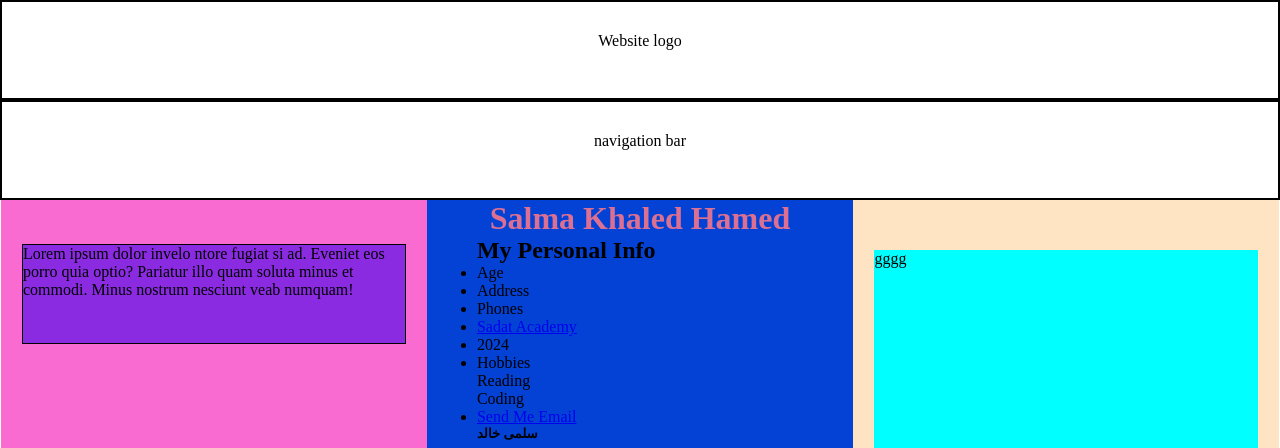
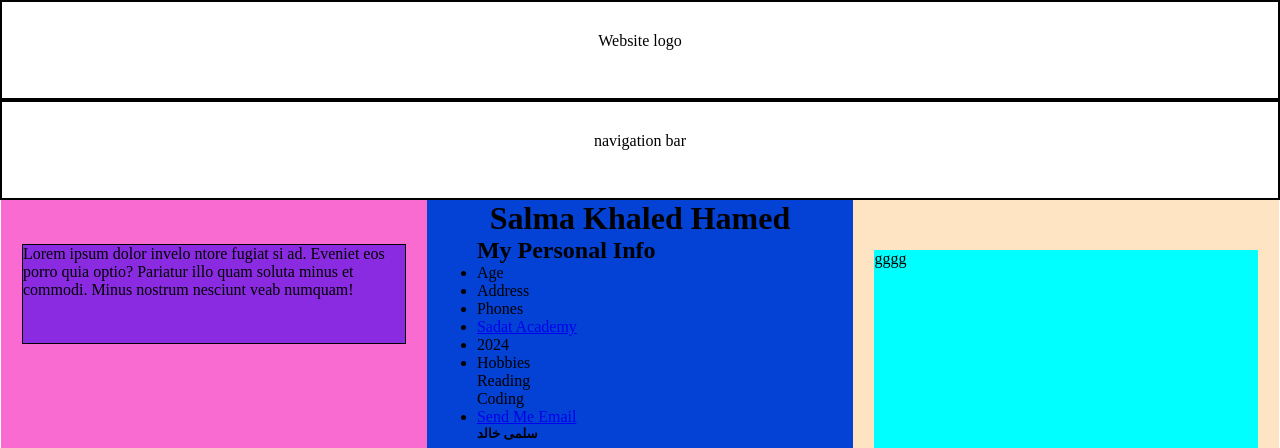
Before and after one commit to salmakhaledsk/rwd1, a plain HTML site: page task1/idex.html in a window 1280 px wide. Shown: the top 448 px of the page. Drawn offline with Linux system fonts and the light colour scheme.

Commit message:
change in style

```diff
--- a/task1/idex.html
+++ b/task1/idex.html
@@ -22,7 +22,7 @@
                 </div>
                 <div style="width: 70%; margin: auto;" ></div>
             </div>
-            <div class="container2"><h1 style="color: palevioletred; text-align: center;">Salma Khaled Hamed</h1>
+            <div class="container2"><h1 style="color: rgb(0, 0, 0); text-align: center;">Salma Khaled Hamed</h1>
 
                 <h2 style="margin-left: 50px">My Personal Info</h2>
 
```
